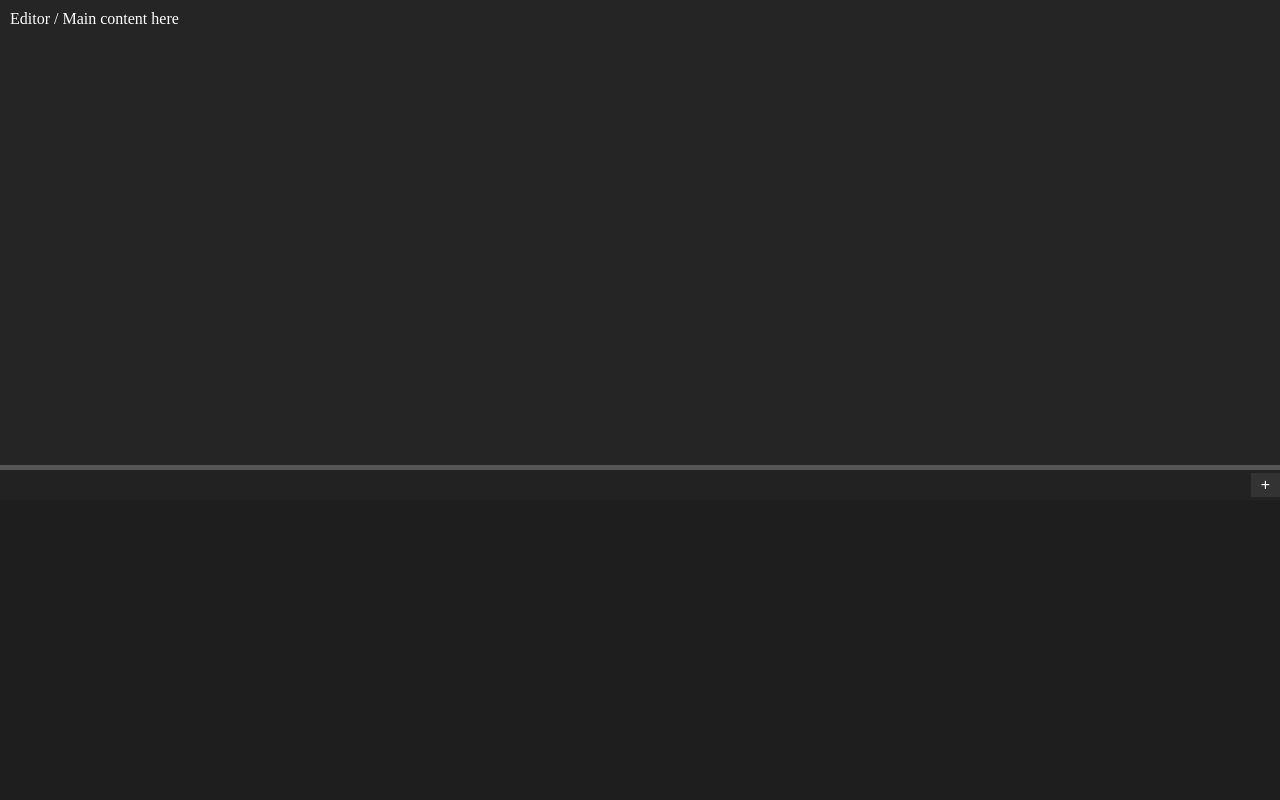
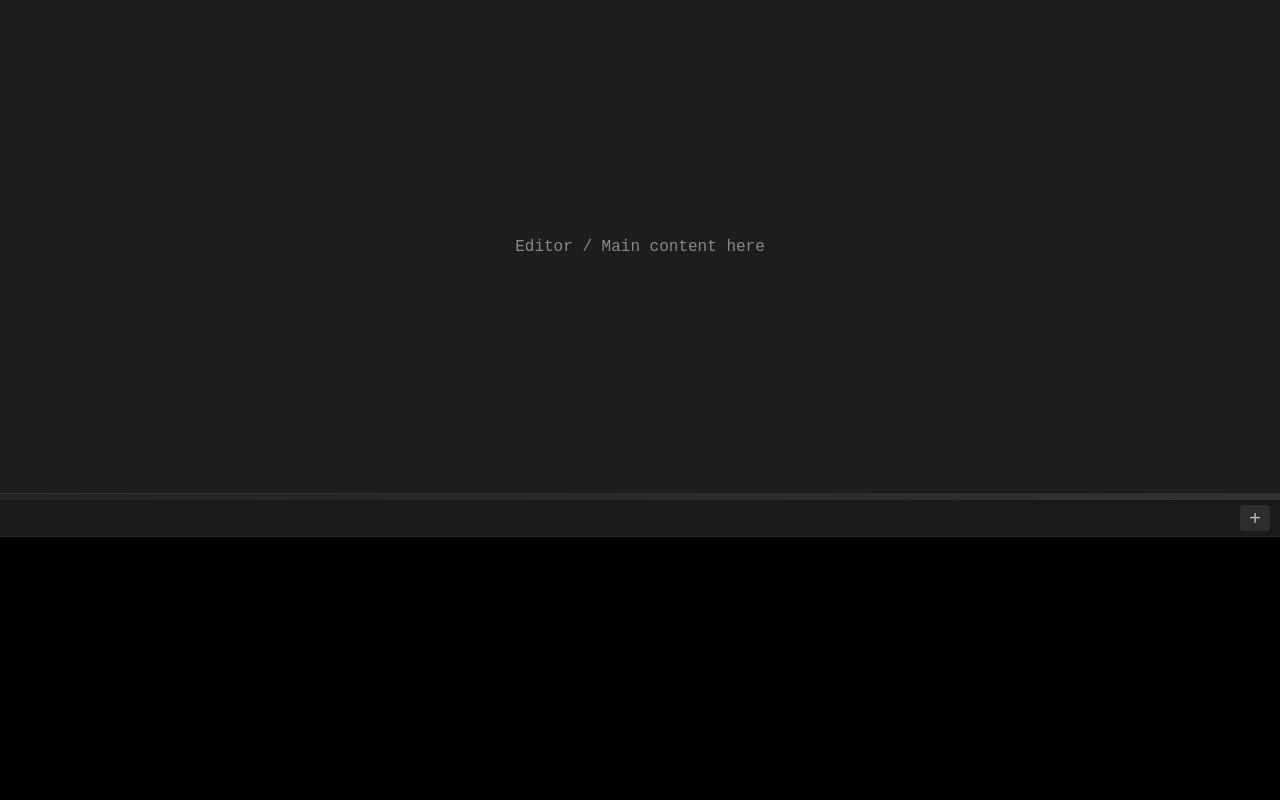
Before and after one commit to shreyansh-shankar/HexCortex, an Electron app: page index.html in a window 1280 px wide. Drawn offline with nearby package versions, Linux system fonts and the light colour scheme; no server answers.

Commit message:
better UI for terminal tabs and overall design

```diff
--- a/index.html
+++ b/index.html
@@ -1,22 +1,30 @@
 <!DOCTYPE html>
 <html>
+
 <head>
   <meta charset="UTF-8">
   <title>HexCortex Terminal</title>
   <link rel="stylesheet" href="https://cdn.jsdelivr.net/npm/xterm/css/xterm.css" />
   <link rel="stylesheet" href="styles/styles.css">
 </head>
+
 <body>
-  <div id="editor">Editor / Main content here</div>
+  <div id="main-container">
+    <div id="editor">Editor / Main content here</div>
 
-  <div id="resizer"></div>
-  <div id="terminal-tabs">
-      <button id="new-terminal-btn">+</button> <!-- Plus button -->
-  </div> <!-- Tab bar -->
-  <div id="terminal-container"></div> <!-- Active terminal shown here -->
+    <div id="resizer"></div>
+
+    <div id="terminal-section">
+      <div id="terminal-tabs">
+        <button id="new-terminal-btn">+</button>
+      </div>
+      <div id="terminal-container"></div>
+    </div>
+  </div>
 
   <script src="https://cdn.jsdelivr.net/npm/xterm/lib/xterm.js"></script>
   <script src="https://cdn.jsdelivr.net/npm/xterm-addon-fit/lib/xterm-addon-fit.js"></script>
   <script type="module" src="renderer.js"></script>
 </body>
+
 </html>
--- a/renderer.js
+++ b/renderer.js
@@ -4,6 +4,7 @@ import { TerminalManager } from './js/terminalManager.js';
   const shell = await window.api.getShell();
   const tabsContainer = document.getElementById('terminal-tabs');
   const terminalContainer = document.getElementById('terminal-container');
+  const terminalSection = document.getElementById('terminal-section'); // NEW
 
   const manager = new TerminalManager(tabsContainer, terminalContainer, shell);
 
@@ -15,22 +16,29 @@ import { TerminalManager } from './js/terminalManager.js';
     await manager.createTerminal();
   });
 
-  // Example: create new terminal on key combo Ctrl+Shift+T
+  // Ctrl+Shift+T to open new terminal
   document.addEventListener('keydown', async (e) => {
     if (e.ctrlKey && e.shiftKey && e.key.toLowerCase() === 't') {
       await manager.createTerminal();
     }
   });
 
-  // Resizer
+  // === RESIZER LOGIC ===
   const resizer = document.getElementById('resizer');
   let isResizing = false;
+
   resizer.addEventListener('mousedown', () => isResizing = true);
+
   document.addEventListener('mousemove', e => {
     if (!isResizing) return;
-    const newHeight = window.innerHeight - e.clientY;
-    terminalContainer.style.height = newHeight + 'px';
-    if (manager.activeIndex >= 0) manager.terminals[manager.activeIndex].fitAddon.fit();
+    const newHeight = window.innerHeight - e.clientY; // resize terminal section
+    terminalSection.style.height = `${newHeight}px`;
+
+    // Fit xterm.js to new height
+    if (manager.activeIndex >= 0) {
+      manager.terminals[manager.activeIndex].fitAddon.fit();
+    }
   });
+
   document.addEventListener('mouseup', () => isResizing = false);
 })();
--- a/styles/styles.css
+++ b/styles/styles.css
@@ -1,79 +1,110 @@
-html,
-body {
-    margin: 0;
-    height: 100%;
-    display: flex;
-    flex-direction: column;
-    background: #1e1e1e;
+html, body {
+  height: 100%;
+  width: 100%;
+  margin: 0;
+  font-family: "JetBrains Mono", monospace;
+  background: #0e0e0e;
 }
 
-#editor {
-    flex: 1;
-    background: #252526;
-    color: #fff;
-    padding: 10px;
+#main-container {
+  display: flex;
+  flex-direction: column;
+  height: 100%;
 }
 
-#terminal-tabs {
+/* Editor grows above terminal */
+#editor {
+  background: #1e1e1e;
+  flex: 1;
   display: flex;
-  background: #222;
-  color: #fff;
-  font-family: sans-serif;
-  height: 30px;
   align-items: center;
-}
-
-.tab {
-  padding: 5px 10px;
-  cursor: pointer;
+  justify-content: center;
+  color: #888;
+  font-size: 16px;
+  border-bottom: 1px solid #2c2c2c;
   user-select: none;
 }
 
-.tab.active {
-  background: #444;
+/* Resizer */
+#resizer {
+  height: 6px;
+  background: linear-gradient(90deg, #222, #333);
+  cursor: ns-resize;
+  transition: background 0.2s ease;
+}
+#resizer:hover {
+  background: linear-gradient(90deg, #444, #555);
 }
 
-#terminal-container {
-  width: 100%;
+/* Terminal section */
+#terminal-section {
+  display: flex;
+  flex-direction: column;
   height: 300px; /* initial height */
 }
 
-#resizer {
-  height: 5px;
-  background: #555;
-  cursor: ns-resize;
-}
-
+/* Tabs bar */
 #terminal-tabs {
   display: flex;
   align-items: center;
-  background: #222;
-  color: #fff;
-  font-family: sans-serif;
-  height: 30px;
+  background: #1b1b1b;
+  height: 36px;
+  padding: 0 10px;
+  border-bottom: 1px solid #2c2c2c;
 }
 
-.tab {
-  padding: 5px 10px;
-  cursor: pointer;
-  user-select: none;
+/* Terminal container fills remaining terminal-section space */
+#terminal-container {
+  flex: 1;
+  background: #000;
+  overflow: hidden;
 }
 
+/* Tabs */
+.tab {
+  padding: 6px 14px;
+  margin-right: 4px;
+  border-radius: 6px 6px 0 0;
+  background: #2a2a2a;
+  color: #bbb;
+  cursor: pointer;
+  transition: all 0.2s ease;
+  font-size: 13px;
+}
+.tab:hover {
+  background: #333;
+  color: #fff;
+}
 .tab.active {
-  background: #444;
+  background: #0078d4;
+  color: #fff;
+  font-weight: 500;
+  box-shadow: 0 -2px 10px rgba(0, 120, 212, 0.3);
 }
 
+/* Plus button */
 #new-terminal-btn {
   margin-left: auto;
-  padding: 0 10px;
-  height: 24px;
+  border: none;
+  background: #2d2d2d;
+  color: #bbb;
+  font-size: 20px;
+  width: 30px;
+  height: 26px;
+  border-radius: 4px;
   cursor: pointer;
-  background: #333;
-  border: none;
+  display: flex;
+  align-items: center;
+  justify-content: center;
+}
+#new-terminal-btn:hover {
+  background: #3a3a3a;
   color: #fff;
-  font-size: 16px;
+  transform: scale(1.1);
 }
 
-#new-terminal-btn:hover {
-  background: #555;
+/* Terminal container children fill fully */
+#terminal-container > div {
+  width: 100%;
+  height: 100%;
 }
```
